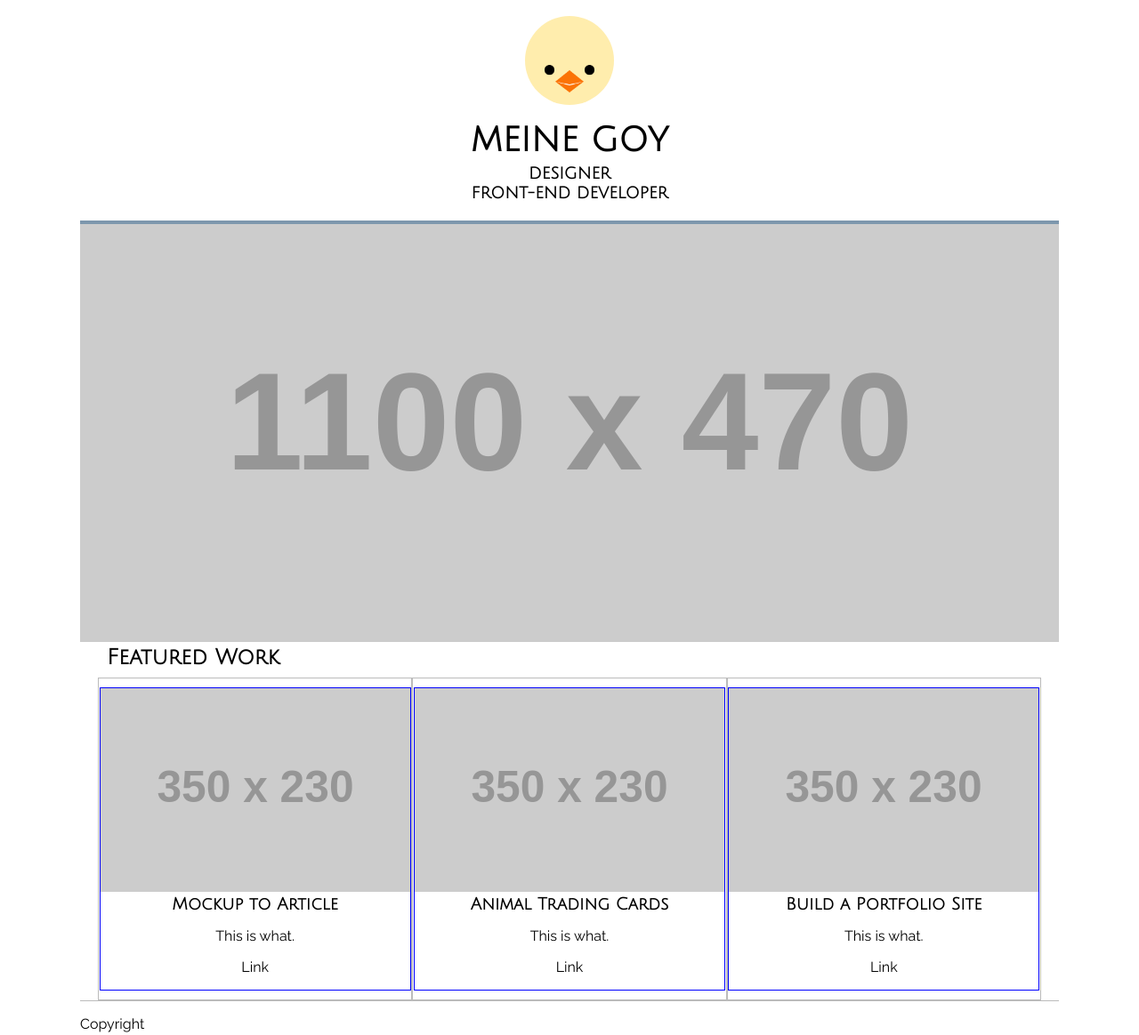
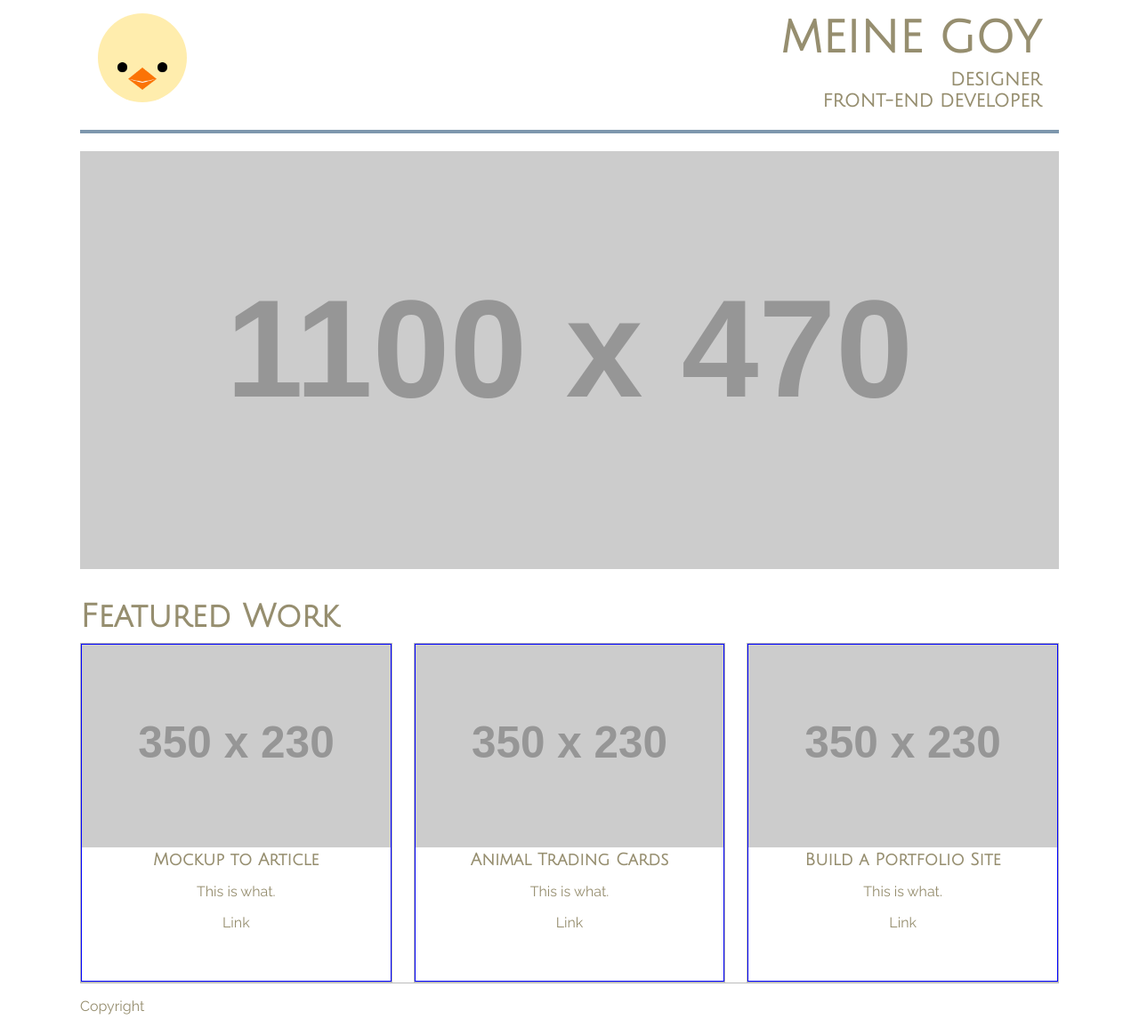
Before and after one commit to ino1sr/udacity-build-a-portfolio-site, a website: page assets/index.html in a window 1280 px wide. Shown: the part 20-1184 px from the top of the page at 89% size. Drawn offline with nearby package versions, Linux system fonts and the light colour scheme; files that its build step writes are made by us from their sources; placeholder pictures from the web are drawn by us.

Commit message:
Header and projects responsive columns

```diff
--- a/app/css/app.scss
+++ b/app/css/app.scss
@@ -5,6 +5,7 @@
 
 body {
   font-family: 'Raleway', sans-serif;
+  color: #968e6f;
 }
 
 h1,
@@ -20,7 +21,6 @@ img {
 }
 
 .header {
-  text-align: center;
   display: flex;
   flex-wrap: wrap;
   flex-direction: column;
@@ -32,24 +32,19 @@ img {
   width: 100px;
   height: 100px;
   border-radius: 50%;
-  margin: 30px 0 10px;
 }
 
 .name-title {
   text-transform: uppercase;
-  margin-bottom: 20px;
 }
 
 .name {
-  font-size: 38px;
+  margin: 0;
   line-height: 1.4;
-  margin: 0;
 }
 
 .title {
-  font-size: 18px;
   line-height: 1.2;
-  margin: 0;
 }
 
 .hero {
@@ -57,9 +52,6 @@ img {
 }
 
 
-.projects-container {
-  padding: 0 20px;
-}
 
 .projects-list {
   // max-width: 100%;
@@ -68,8 +60,7 @@ img {
 }
 
 .projects-title {
-  margin-bottom: 10px;
-  padding-left: 10px;
+  padding-bottom: 10px;
 }
 
 .project {
@@ -80,8 +71,9 @@ img {
 .project-card {
   border: 1px solid blue;
   max-width: 350px;
-  margin: 10px auto;
   text-align: center;
+  height: 380px;
+  margin: 0 auto;
 }
 
 .project-img {
@@ -95,38 +87,141 @@ footer {
   border-top: 1px solid #bbb;
 }
 
-@media screen and (min-width: 600px) {
-  .projects-list {
-      flex-flow: row wrap;
-      // justify-content: space-around;
+
+@media screen and (max-width: 599px) {
+  .header {
+    text-align: center;
+    padding: 20px 0;
+  }
+
+  .logo {
+    padding-bottom: 10px;
+  }
+
+  .name {
+    font-size: 38px;
+  }
+
+  .title {
+    font-size: 18px;
+  }
+
+  .hero {
+    margin-bottom: 20px;
+  }
+
+  .projects-container {
+    padding: 0 10px;
   }
 
   .project {
-      width: calc(50% - 10px);
+    padding-bottom: 10px;
+  }
+
+  .projects-title {
+    font-size: 22px;
+  }
+
+
+
+}
+
+@media screen and (min-width: 600px){
+  .header {
+    flex-direction: row;
+    justify-content: space-between;
+    align-items: center;
+    padding: 10px 20px;
+  }
+
+  .name-title {
+    text-align: right;
+  }
+
+  .name {
+    font-size: 40px;
+  }
+
+  .title {
+    font-size: 18px;
+  }
+
+  .projects-container {
+    padding: 0 20px;
+  }
+
+  .projects-list {
+    flex-flow: row wrap;
+    justify-content: space-between;
+  }
+
+  .projects-title {
+    font-size: 28px;
+  }
+
+}
+
+@media screen and (min-width: 600px) and (max-width: 849px){
+  .project {
+    width: calc(50%);
+    padding-bottom: 10px;
+  }
+
+  .project:nth-child(odd) {
+    padding-right: 5px;
+  }
+
+  .project:nth-child(even) {
+    padding-left: 5px;
   }
 
 }
 
 @media screen and (min-width: 850px) {
-  .projects-list {
-      flex-flow: row wrap;
-      // justify-content: space-around;
+  .name {
+    font-size: 44px;
   }
 
   .project {
-      width: calc(33.3333%);
+    width: calc(33.3333% - 10px);
+  }
+
+  .projects-title {
+    font-size: 32px;
   }
 
 }
 
 
 @media screen and (min-width: 1100px) {
-  .header,
-  .hero,
-  .projects-container,
-  .footer {
+  .container {
+    width: 1100px;
     margin: 0 auto;
+  }
+
+  .header {
+    padding: 20px;
+  }
+
+  .name {
+    font-size: 50px;
+  }
+
+  .title {
+    font-size: 20px;
+  }
+
+  .projects-container {
     width: 1100px;
+    padding: 0;
+  }
+
+  .project {
+    width: calc(33.3333% - 16px);
+  }
+
+  .projects-title {
+    font-size: 36px;
   }
 
 }
--- a/assets/index.html
+++ b/assets/index.html
@@ -12,6 +12,7 @@
 </head>
 
 <body>
+  <div class="container">
     <header class="header">
       <div class="logo">
         <img class="logo-image" src="images/poussin.png" alt="Logo image">
@@ -56,5 +57,6 @@
     <footer class="footer">
       <p>Copyright</p>
     </footer>
+  </div>
 </body>
 </html>
```
Lines whose indentation alone changed are shown as unchanged.
